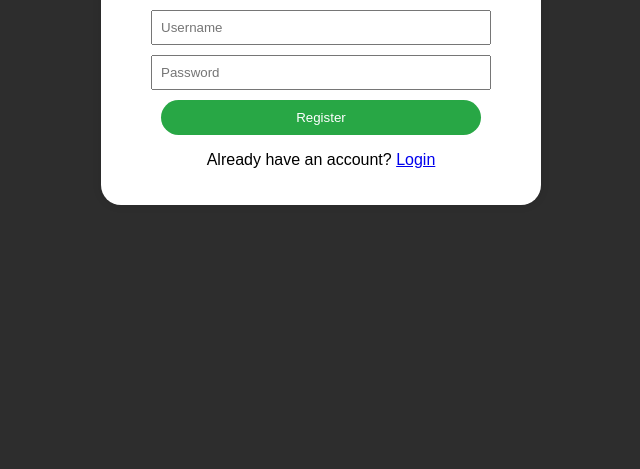
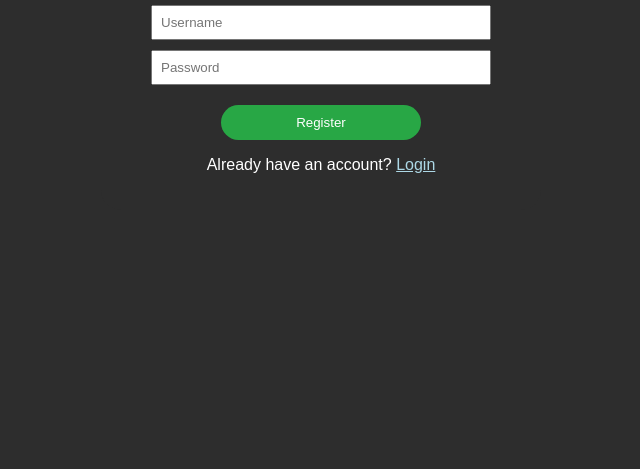
Before and after one commit to Arnav911/stock, a website: page Stock_management/register.html in a window 1280 px wide. Shown: the part 347-816 px from the top of the page, without its empty margins (319-959 px from the left). Drawn offline with Linux system fonts and the light colour scheme.

Commit message:
Saving my changes before pulling

```diff
--- a/Stock_management/register.html
+++ b/Stock_management/register.html
@@ -14,15 +14,16 @@
             background-color: #2d2d2d;
         }
         form {
-            background: white;
+            background: #2d2d2d;
             padding: 20px;
-            box-shadow: 0px 0px 10px rgba(0,0,0,0.1);
+            /*box-shadow: 0px 0px 10px rgba(0,0,0,0.1);*/
             border-radius: 20px;
             display: flex;
             flex-direction: column;
             width: 400px;
             justify-content: center;
             align-items: center;
+            color: white;
         }
         input {
             width: 80%;
@@ -34,11 +35,27 @@
             color: white;
             padding: 10px;
             border: none;
-            width: 80%;
+            width: 50%;
             cursor: pointer;
             border-radius: 20px;
             margin-top: 5px;
+            transition: background-color 0.2s, color 0.2s ;
+            margin-top: 15px;
         }
+        button:hover{
+            background-color: white;
+            color: #00ad56;
+        }
+        button:active{
+            opacity:0.7;
+        }
+        form p a{
+            color: lightblue;
+        }
+        p a:hover {
+            color: cyan;
+        }
+
     </style>
 </head>
 <body>
```
Also changed, not shown: Stock_management/dashboard.html (+11 -2 lines), Stock_management/index.html (+8 -3 lines), Stock_management/login.html (+14 -3 lines), Stock_management/package.json (added, +9 -0 lines), 1 other file.
